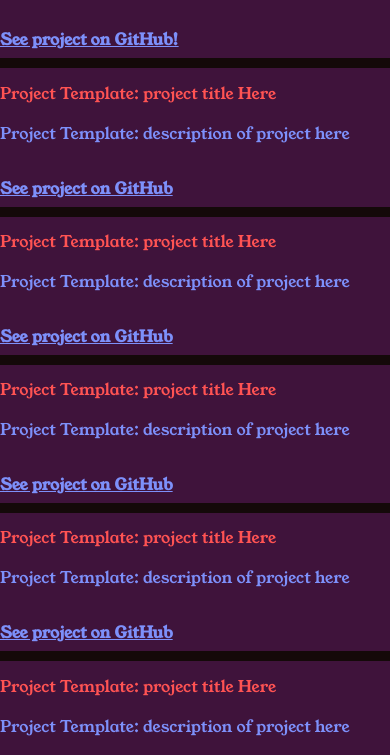
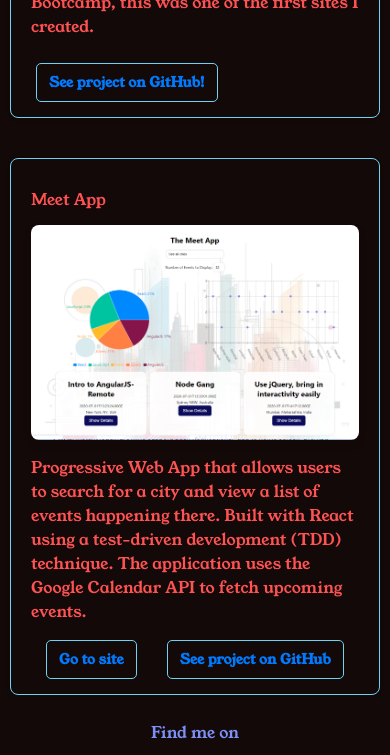
Before and after one commit to stix2you/Doug_Hill_Web_Dev, a website: page work.html in a window 390 px wide. Shown: the part 464-1219 px from the top of the page. Drawn offline with Linux system fonts and the light colour scheme.

Commit message:
updated work page, grid layout.  Adjusted links for contacts in footers.

```diff
--- a/css/styles.css
+++ b/css/styles.css
@@ -20,6 +20,7 @@
   --animation-color-six: purple;
   --font-size-very-large: 36px;
   --font-size-large: 30px;
+  --font-size-medium-large: 24px;
   --font-size-medium: 18px;
   --font-size-small: 10px;
   --font-weight-bold: 700;
@@ -200,21 +201,6 @@
   float: left;
 }
 
-.project-list {
-  display: grid;
-  grid-template-columns: 1fr 1fr 1fr; /* rows defaults to same as columns unless specified */
-  grid-gap: 20px;
-}
-
-.project-list__item {
-  background-color: var(--second-background-color);
-}
-
-.project-list__item:last-child {
-  grid-column: 3 / 3;
-  grid-row: 1 / 3;
-}
-
 .social-media {
   display: grid;
   grid-template-columns: 100px 100px;
@@ -224,62 +210,6 @@
 
 .social-media__img {
   margin-left: 0px;
-}
-
-@media all and (max-width: 500px) {
-  .project-list {
-    grid-template-columns: 1fr;
-  }
-}
-
-@media all and (min-width: 500px) and (max-width: 750px) {
-  .project-list {
-    grid-template-columns: 1fr 1fr;
-  }
-}
-
-@media all and (max-width: 750px) {
-  .project-list {
-    grid-gap: 10px;
-  }
-
-  .project-list__item:last-child {
-    grid-column: auto / auto;
-    grid-row: auto / auto;
-  }
-
-  h1 {
-    font-size: 22px;
-  }
-
-  h2 {
-    font-size: 16px;
-  }
-
-  p {
-    font-size: 16px;
-  }
-
-  a {
-    font-size: 16px;
-  }
-}
-
-@media all and (max-width: 900px) {
-  .navigation-list {
-    float: none;
-    display: block;
-    margin-left: 1px;
-  }
-
-  .navigation-list__item {
-    float: none;
-    margin: 0 20px;
-    font-size: 22px;
-    font-weight: 400;
-    line-height: 2;
-    padding: 2px;
-  }
 }
 
 .button,
@@ -395,3 +325,119 @@
    color: #555; /* Dark gray color for bullets */
    padding-right: 5px;
 }
+
+.project-list {
+   display: grid;
+   grid-template-columns: 1fr 1fr 1fr; /* rows defaults to same as columns unless specified */
+   grid-gap: 20px;
+ }
+
+ .project-list__item {
+   margin: 10px;
+   background-color: var(--first-background-color);
+   border: 1px solid var(--first-border-color);
+   padding: 15px 20px;
+   border-radius: 8px;
+   box-shadow: 0 2px 4px rgba(0,0,0,0.1);
+   font-size: var(--font-size-large);
+   color: var(--heading-text-color);
+ }
+
+ /* .project-list__item:last-child {
+   grid-column: 3 / 3;
+   grid-row: 1 / 3;
+ } */
+
+ .button-container {
+   display: flex; /* Uses flexbox to align children side by side */
+   justify-content: space-around; /* Distributes space around the buttons equally */
+   margin-top: 10px; /* Adds a margin on top for spacing from the text above */
+}
+
+.project-link, .project-link:visited {
+   display: inline-block;
+   padding: 8px 12px;
+   margin: 0 5px;
+   background-color: var(--first-background-color);
+   color: #007BFF;
+   text-align: center;
+   border-radius: 5px;
+   text-decoration: none;
+   border: 1px solid var(--first-border-color);
+   transition: 0.3s;
+   font-size: var(--font-size-medium-large);
+}
+
+.project-link:hover {
+   background-color: var(--second-background-color);
+   color: #add5ff;
+}
+
+.project-image {
+   display: block;
+   max-width: 100%;
+   height: auto;
+   margin: 10px 0;
+   border-radius: 8px;
+   box-shadow: 0 4px 8px rgba(0,0,0,0.1);
+}
+
+/* Styles for narrow screens: max-width 500px */
+@media (max-width: 800px) {
+   .project-list {
+     grid-template-columns: 1fr; /* 1 column layout */
+   }
+
+   h1 {
+     font-size: 20px;
+   }
+
+   h2, p, a {
+     font-size: 14px; /* Smaller text on very small screens */
+   }
+
+   .project-link, .project-link:visited {
+     font-size: 14px; /* Smaller text on very small screens */
+   }
+ }
+
+ /* Styles for medium screens: between 501px and 750px */
+ @media (min-width: 801px) and (max-width: 1200px) {
+   .project-list {
+     grid-template-columns: 1fr 1fr; /* 2 columns layout */
+   }
+
+   .project-list__item {
+     grid-column: auto; /* Ensures items span 1 column */
+   }
+
+   .project-link, .project-link:visited {
+     font-size: 16px; /* Standard text size for moderate screens */
+   }
+ }
+
+ /* Adjustments for moderate small screens: up to 750px */
+ @media (max-width: 750px) {
+   h1 {
+     font-size: 22px; /* Slightly smaller headers */
+   }
+
+   h2, p, a {
+     font-size: 16px; /* Standard text size for moderate screens */
+   }
+ }
+
+ /* Adjustments for navigation layout at less than 900px */
+ @media (max-width: 900px) {
+   .navigation-list {
+     display: flex;
+     flex-direction: column; /* Stacks navigation items vertically */
+     margin-left: 0; /* Centers or removes left margin if previously set */
+   }
+
+   .navigation-list__item {
+     margin: 10px 0; /* Standard vertical spacing, no horizontal margin */
+     font-size: 18px; /* Readable font size */
+     line-height: 1.5; /* Spacing between lines */
+   }
+ }
--- a/work.html
+++ b/work.html
@@ -53,11 +53,25 @@
       <div class="project-list__item">
          <h2>Created This Portfolio Website</h2>
          <p>
-            A simple HTML/CSS website, showcasing some styling skills.  Created as part of the curriculum in Career
+            A simple HTML/CSS website, showcasing some styling skills. Created as part of the curriculum in Career
             Foundry's Fullstack Developer Bootcamp, this was one of the first sites I created. </p>
-         <a href="https://github.com/stix2you/Doug_Hill_Web_Dev" target="_blank">See project on GitHub!</a>
+         <a href="https://github.com/stix2you/Doug_Hill_Web_Dev" class="project-link" target="_blank">See project on
+            GitHub!</a>
       </div>
       <div class="project-list__item">
+         <h2>Meet App</h2>
+         <img src="img/theMeetApp.png" alt="Screenshot of the Meet App" class="project-image">
+         <p>
+            Progressive Web App that allows users to search for a city and view a list of events happening there.
+            Built with React using a test-driven development (TDD) technique.
+            The application uses the Google Calendar API to fetch upcoming events.
+         </p>
+         <div class="button-container">
+            <a href="https://stix2you.github.io/meet/" class="project-link" target="_blank">Go to site</a>
+            <a href="https://github.com/stix2you/meet" class="project-link" target="_blank">See project on GitHub</a>
+         </div>
+      </div>
+      <!-- <div class="project-list__item">
          <h2>Project Template: project title Here</h2>
          <p>
             Project Template: description of project here
@@ -91,27 +105,18 @@
             Project Template: description of project here
          </p>
          <a href="#">See project on GitHub</a>
-      </div>
-      <div class="project-list__item">
-         <h2>Project Template: project title Here</h2>
-         <p>
-            Project Template: description of project here
-         </p>
-         <a href="#">See project on GitHub</a>
-      </div>
-
-
+      </div> -->
    </main>
 
    <footer class="page_footer">
       <p>Find me on</p>
       <div class="social-media">
-         <a href="https://github.com/stix2you" class="social-media__link">
+         <a href="https://github.com/stix2you" class="social-media__link" target="_blank">
             <img src="img/github_icon.svg" class="social-media__img" alt="github logo">
             <button type="button" class="social-media__button">GitHub</button>
          </a>
          <!-- LinkedIn link -->
-         <a href="https://www.linkedin.com/in/stix2you" class="social-media__link">
+         <a href="https://www.linkedin.com/in/doug-hill-8b7634288/" class="social-media__link" target="_blank">
             <img src="img/linkedin_icon.svg" class="social-media__img" alt="linkedin logo">
             <button type="button" class="social-media__button">LinkedIn</button>
          </a>
```
Also changed, not shown: about.html (+2 -2 lines), contact.html (+2 -2 lines), index.html (+2 -2 lines), img/theMeetApp.png (added).
